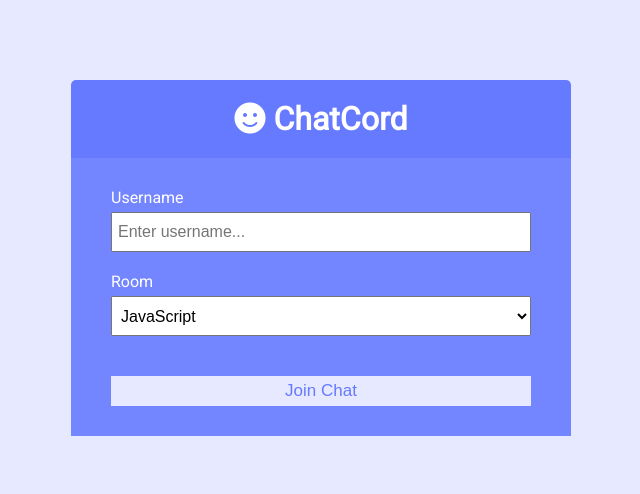
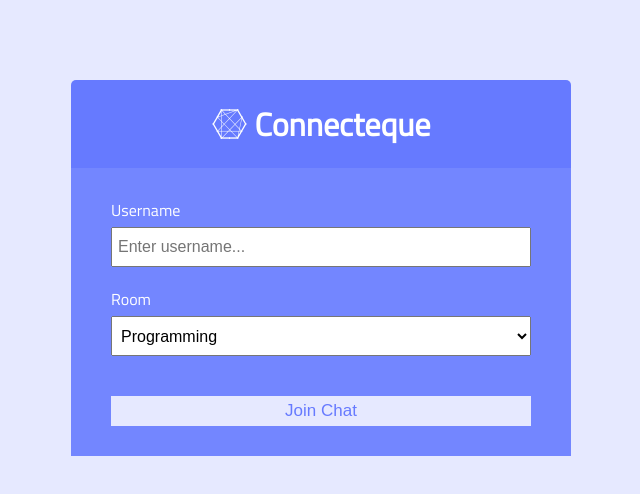
Before and after one commit to AbhinavGor/Realtime-Chat, a website: page _html_css/index.html in a window 1280 px wide. Shown: the whole page, without its empty margins (319-959 px from the left). Drawn offline with Linux system fonts and the light colour scheme.

Commit message:
Initial commit

```diff
--- a/_html_css/css/style.css
+++ b/_html_css/css/style.css
@@ -1,4 +1,4 @@
-@import url('https://fonts.googleapis.com/css?family=Roboto&display=swap');
+@import url('https://fonts.googleapis.com/css2?family=Titillium+Web&display=swap');
 
 :root {
 	--dark-color-a: #667aff;
@@ -15,7 +15,7 @@
 }
 
 body {
-	font-family: 'Roboto', sans-serif;
+	font-family: 'Titillium Web', sans-serif;
 	font-size: 16px;
 	background: var(--light-color);
 	margin: 20px;
--- a/_html_css/index.html
+++ b/_html_css/index.html
@@ -11,12 +11,12 @@
 			crossorigin="anonymous"
 		/>
 		<link rel="stylesheet" href="css/style.css" />
-		<title>ChatCord App</title>
+		<title>Connecteque</title>
 	</head>
 	<body>
 		<div class="join-container">
 			<header class="join-header">
-				<h1><i class="fas fa-smile"></i> ChatCord</h1>
+				<h1><i class="fab fa-connectdevelop"></i> Connecteque</h1>
 			</header>
 			<main class="join-main">
 				<form action="chat.html">
@@ -33,12 +33,12 @@
 					<div class="form-control">
 						<label for="room">Room</label>
 						<select name="room" id="room">
-							<option value="JavaScript">JavaScript</option>
-							<option value="Python">Python</option>
-							<option value="PHP">PHP</option>
-							<option value="C#">C#</option>
-							<option value="Ruby">Ruby</option>
-							<option value="Java">Java</option>
+							<option value="JavaScript">Programming</option>
+							<option value="Python">NBA</option>
+							<option value="PHP">Formula 1</option>
+							<option value="C#">Star Wars</option>
+							<option value="Ruby">Covid-19 News</option>
+							<option value="Java">All others</option>
 						</select>
 					</div>
 					<button type="submit" class="btn">Join Chat</button>
```
